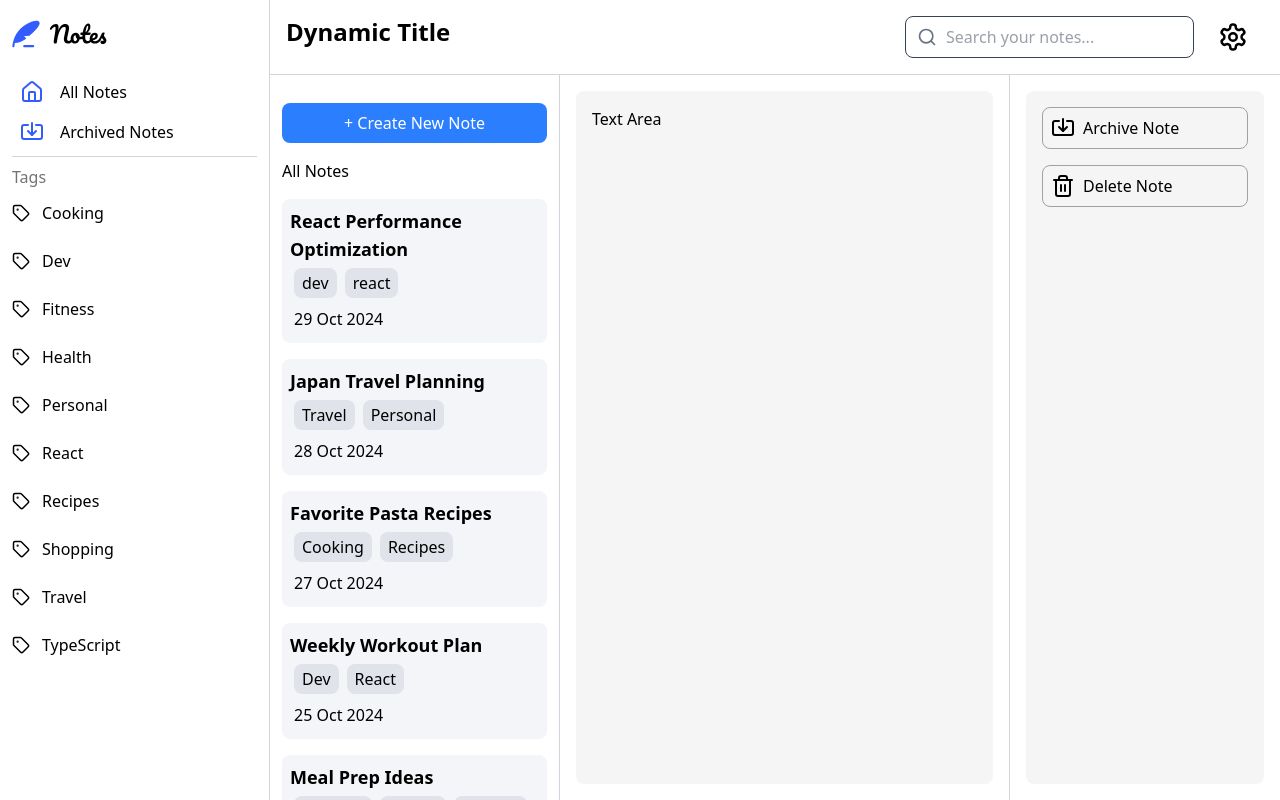
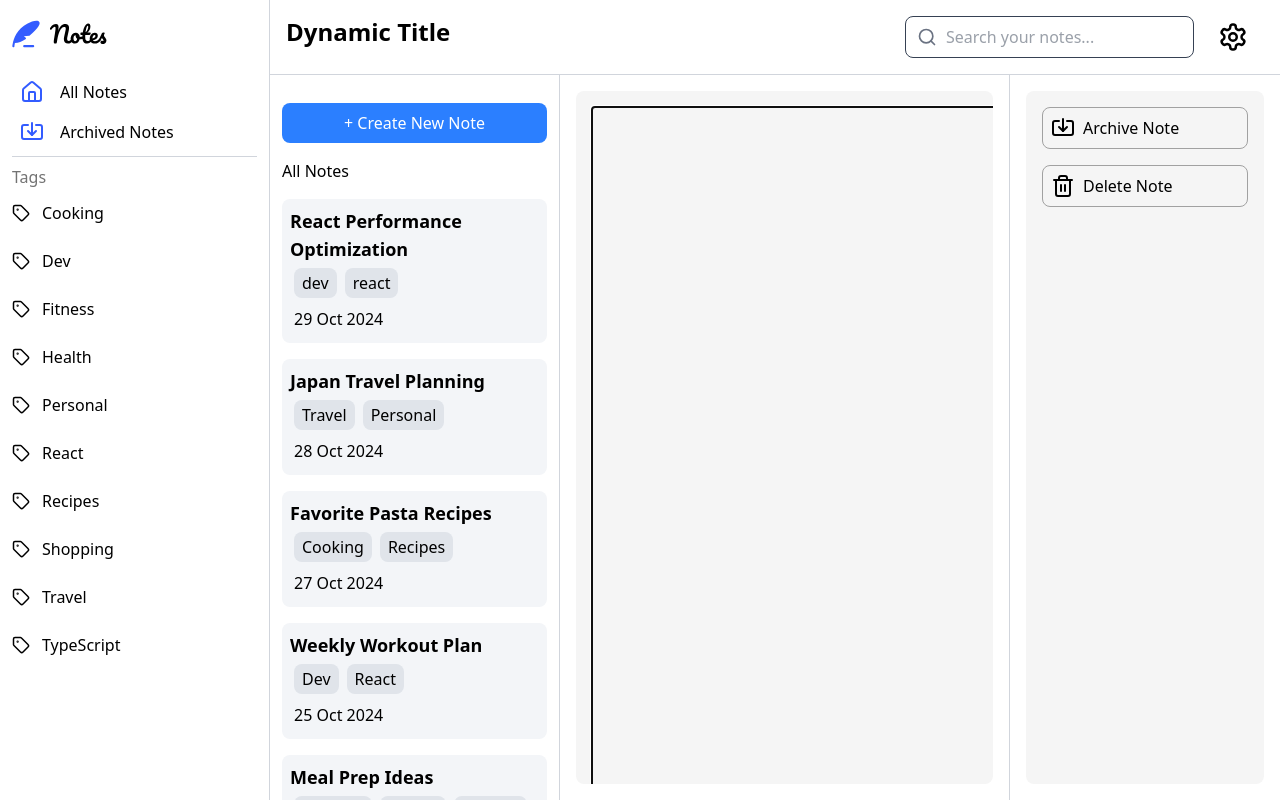
Before and after one commit to Clotho-ex/note-taking-app, a React (Vite) app: page / in a window 1280 px wide. Built offline with nearby package versions, Linux system fonts and the light colour scheme.

Commit message:
Testing textarea component
- Experimenting with react's textarea component for note taking section

```diff
--- a/src/App.jsx
+++ b/src/App.jsx
@@ -46,7 +46,7 @@ function App() {
           style={{ gridArea: "textarea" }}
         >
           <div className="h-full overflow-hidden rounded-lg bg-neutral-100 p-4">
-            Text Area
+          <textarea autoFocus cols={135} rows={32} />
           </div>
         </div>
 
--- a/src/components/ActionsComponent/Actions.jsx
+++ b/src/components/ActionsComponent/Actions.jsx
@@ -7,11 +7,11 @@ const Actions = () => {
     <>
       <div className="h-full overflow-hidden rounded-lg bg-neutral-100 p-4">
         <div className="flex flex-col gap-4">
-          <button className="flex cursor-pointer gap-2 rounded-lg border border-neutral-400 px-2 py-2 transition-colors duration-250 active:bg-neutral-400 active:text-white">
+          <button className="flex cursor-pointer gap-2 rounded-lg border border-neutral-400 px-2 py-2 transition-colors duration-250 hover:bg-neutral-400 hover:text-white">
             <Import />
             Archive Note
           </button>
-          <button className="flex cursor-pointer gap-2 rounded-lg border border-neutral-400 px-2 py-2 transition-colors duration-250 active:bg-neutral-400 active:text-white">
+          <button className="flex cursor-pointer gap-2 rounded-lg border border-neutral-400 px-2 py-2 transition-colors duration-250 hover:bg-neutral-400 hover:text-white">
             <Trash2 />
             Delete Note
           </button>
--- a/src/components/ResultComponent/Result.jsx
+++ b/src/components/ResultComponent/Result.jsx
@@ -51,7 +51,7 @@ function Result({ className }) {
           + Create New Note
         </button>
         <p className="mb-4">{description}</p>
-        <div>
+        <div className="overflow-x-hidden">
           {mockNotes.map((note, index) => (
             <div
               key={index}
```
